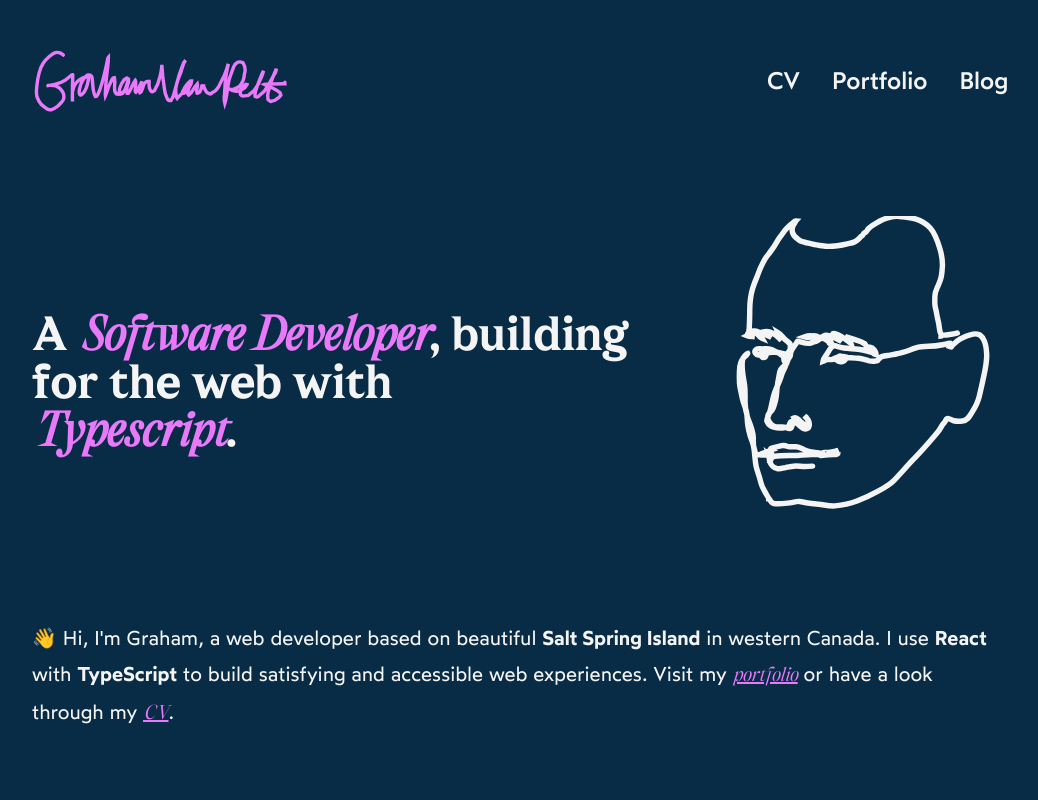
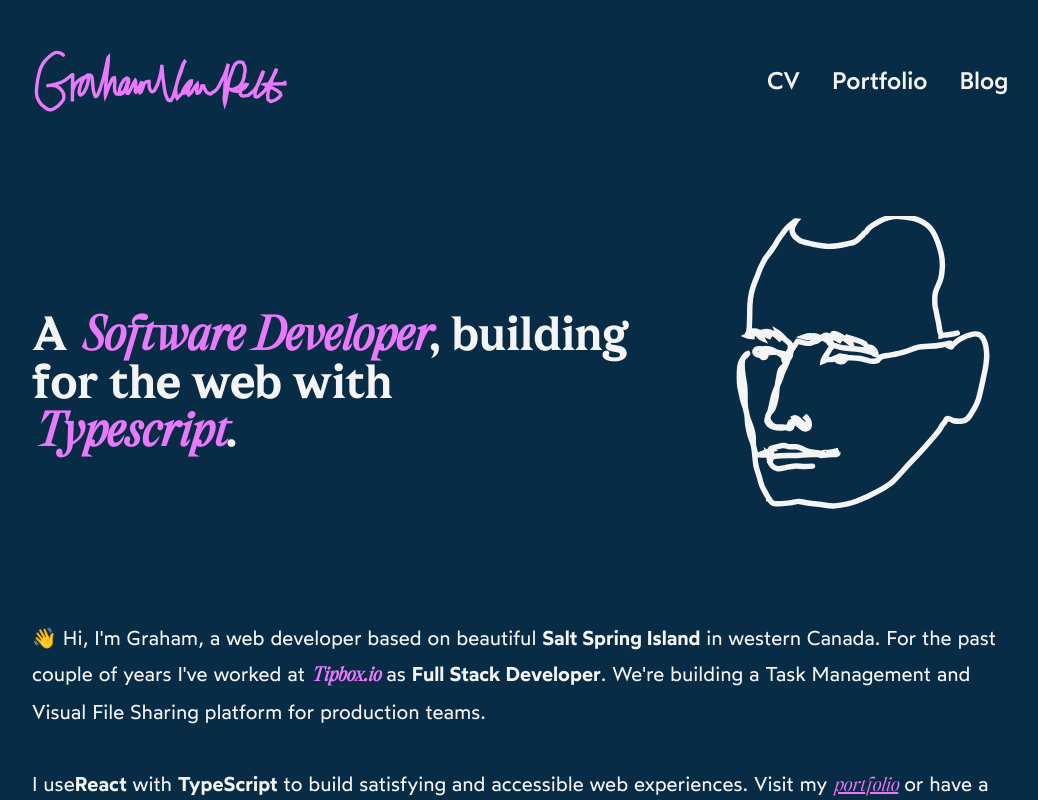
Before and after one commit to GVPproj/grahamvanpelt.dev, a Next.js app: page / in a window 1280 px wide. Shown: the top 800 px of the page, without its empty margins (120-1158 px from the left). Built offline with nearby package versions, Linux system fonts and the light colour scheme.

Commit message:
feat: update desc

```diff
--- a/src/app/page.tsx
+++ b/src/app/page.tsx
@@ -19,7 +19,22 @@ export default function Home() {
           <p className="prose-xl">
             👋 Hi, I&apos;m Graham, a web developer based on beautiful{' '}
             <span className="font-semibold not-italic">Salt Spring Island</span>{' '}
-            in western Canada. I use{' '}
+            in western Canada. For the past couple of years I've worked at{' '}
+            <Link
+              href="https://www.tipbox.io"
+              aria-label="Go to my portfolio page."
+              className="font-serif font-extrabold italic"
+            >
+              Tipbox.io
+            </Link>{' '}
+            as{' '}
+            <span className="font-semibold not-italic">
+              Full Stack Developer
+            </span>
+            . We're building a Task Management and Visual File Sharing platform
+            for production teams.
+            <br />
+            <br />I use
             <span className="font-semibold not-italic">React</span> with{' '}
             <span className="font-semibold not-italic">TypeScript</span> to
             build satisfying and accessible web experiences. Visit my{' '}
--- a/src/app/portfolio/page.tsx
+++ b/src/app/portfolio/page.tsx
@@ -2,11 +2,7 @@ import React from 'react'
 import Image from 'next/image'
 import { PortfolioItem, FadeIn, FadeUp } from '../components'
 import { portfolioItems } from '../data/portfolioData'
-import {
-  laptopMobileMockup,
-  benFreySample,
-  laptop,
-} from '@/images/Ben_TB_Assets'
+import { benFreySample, laptop } from '@/images/Ben_TB_Assets'
 import Link from 'next/link'
 
 export const metadata = {
```
